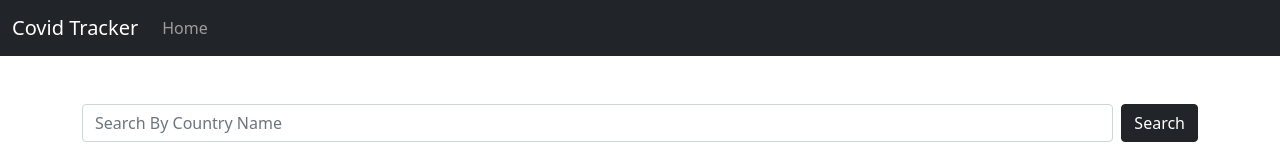
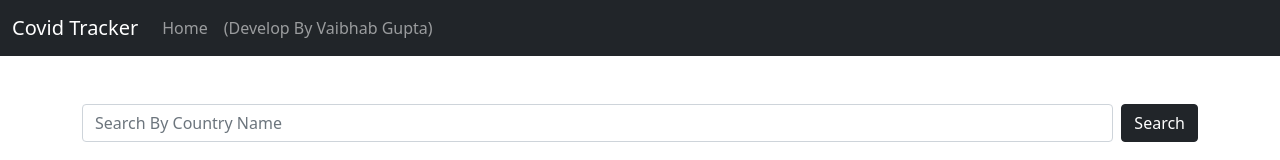
Before and after one commit to Vaibhav21112002/covid-info, a React (Create React App) app: page / in a window 1280 px wide. Shown: the top 160 px of the page. Built offline with nearby package versions, Linux system fonts and the light colour scheme.

Commit message:
Mention My Name

```diff
--- a/src/components/Navbar.jsx
+++ b/src/components/Navbar.jsx
@@ -26,6 +26,11 @@
                   Home
                 </a>
               </li>
+              <li className="nav-item">
+                <a className="nav-link" href="/">
+                  (Develop By Vaibhab Gupta)
+                </a>
+              </li>
             </ul>
           </div>
         </div>
```
